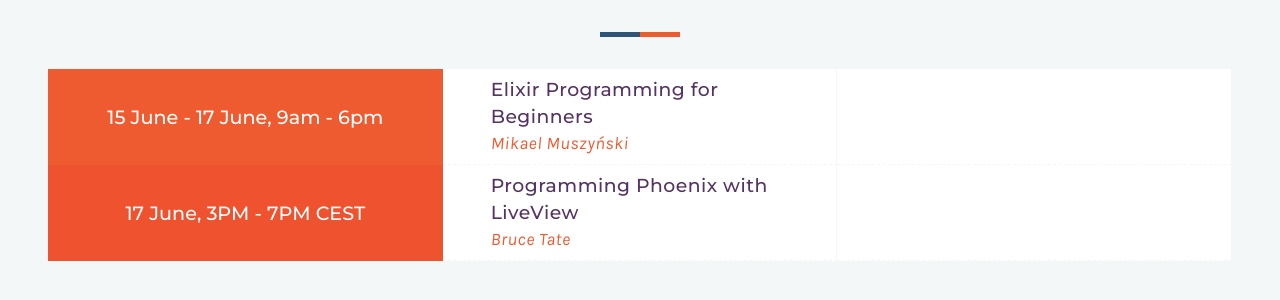
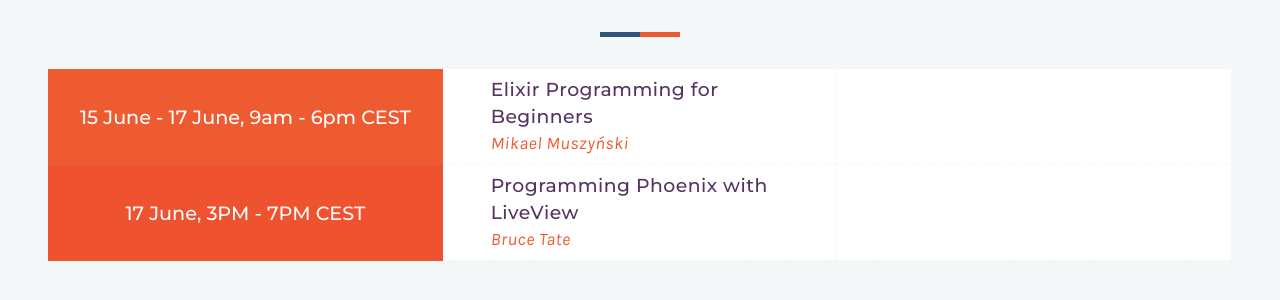
Before and after one commit to esl/virtual-elixirconf-eu-jekyll, a Jekyll site: the page built from index.html, in a window 1280 px wide and 900 px high, scrolled down 5970 px. Shown: the part 155-455 px from the top of the window. Built offline with Jekyll 4.4.1, drawn with Linux system fonts in a browser that asks for light colours; some web fonts are replaced.

Commit message:
Update from Forestry.io Monika Coles updated _data/training.yml

```diff
--- a/_data/training.yml
+++ b/_data/training.yml
@@ -1,6 +1,6 @@
 ---
 - from: 15 June - 17 June, 9am
-  to: 6pm
+  to: 6pm CEST
   type: training
   training_1: Elixir Programming for Beginners
   training_1_url: elixir-programming-for-beginners
```
